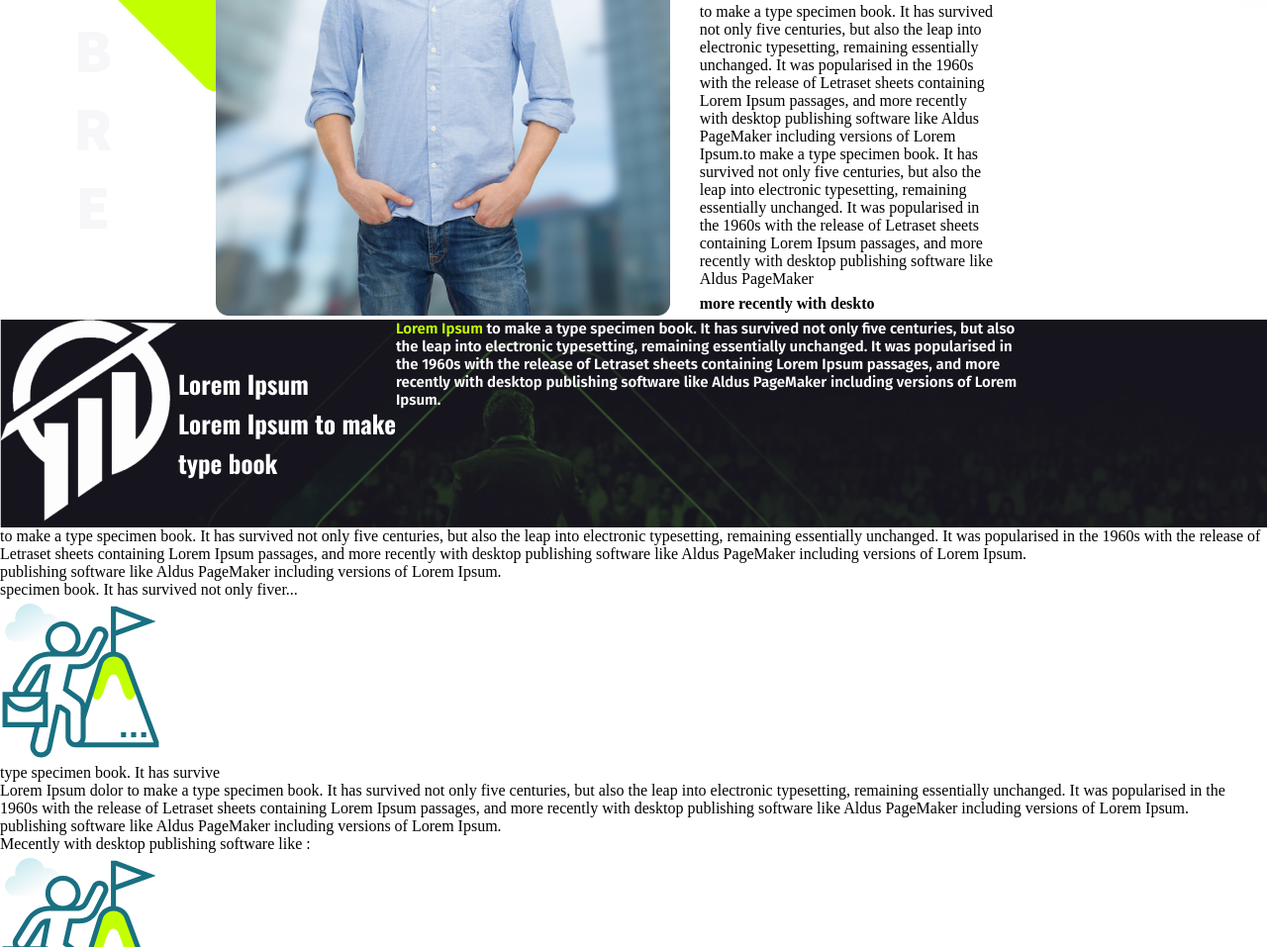
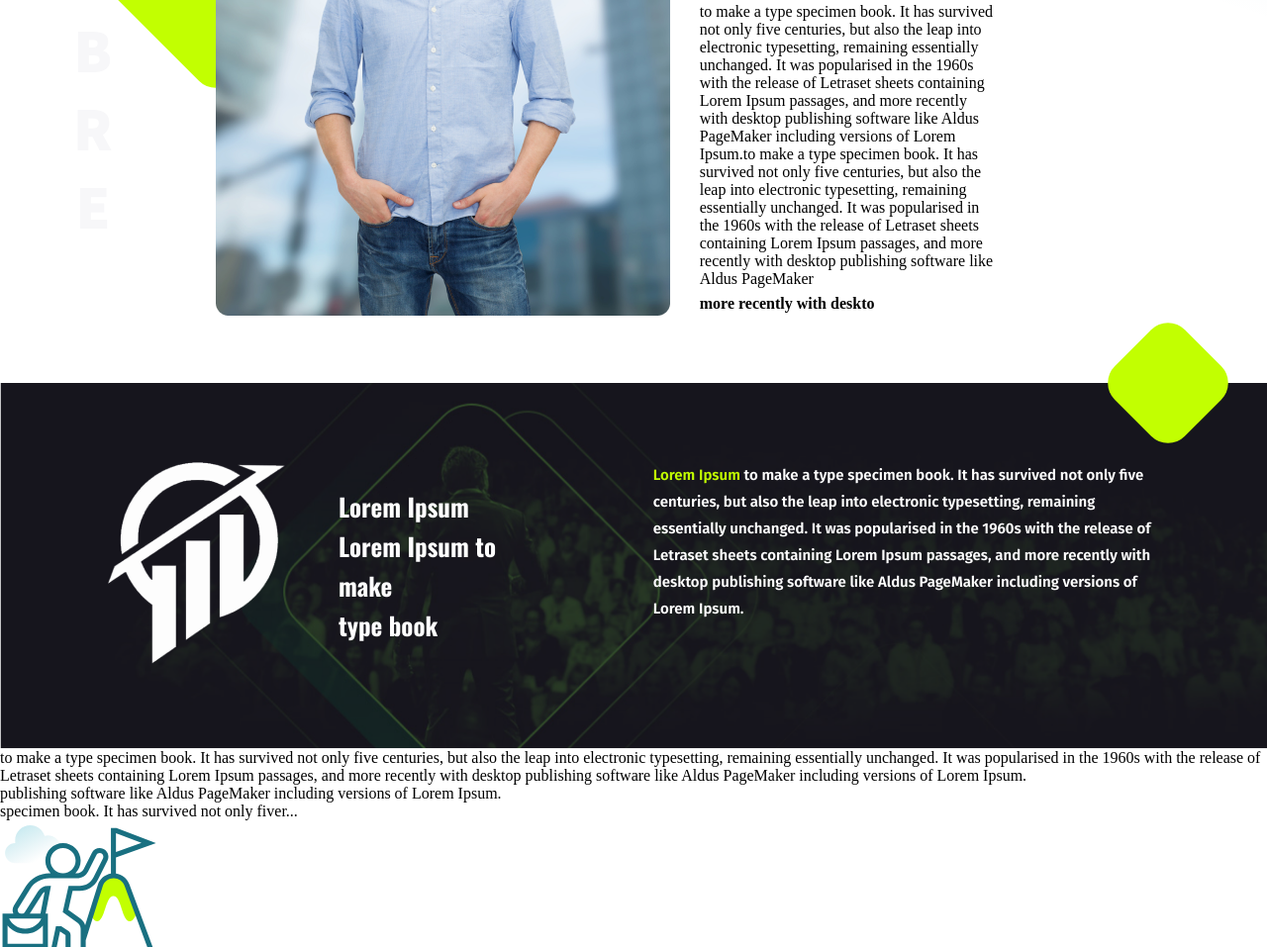
Before and after one commit to BrunoBrasolin/business-market, a website: page index.html in a window 1280 px wide. Shown: the part 765-1722 px from the top of the page at 99% size. Drawn offline with nearby package versions, Linux system fonts and the light colour scheme.

Commit message:
style banner

```diff
--- a/assets/scss/pages/_index.scss
+++ b/assets/scss/pages/_index.scss
@@ -136,15 +136,15 @@
 
     &::before {
       content: "";
-      background: #c2ff01;
+      background-color: #c2ff01;
       height: 250px;
       width: 250px;
       position: absolute;
       z-index: -1;
       left: calc(-250px / 2);
       top: calc(200px / 10);
+      border-radius: 24px;
       transform: rotate(45deg);
-      border-radius: 16px;
     }
   }
 
@@ -200,9 +200,27 @@
 
 .banner {
   background-image: url("../img/background-banner.png");
+  background-size: cover;
+  position: relative;
   width: 100%;
+  margin-top: 5%;
 
   display: flex;
+
+  padding: 80px calc(17% / 2);
+
+  &::after {
+    content: "";
+    background-color: #c2ff01;
+    height: 100px;
+    width: 100px;
+    position: absolute;
+    z-index: 1;
+    right: calc(100px / 2);
+    top: calc(-100px / 2);
+    transform: rotate(45deg);
+    border-radius: 24px;
+  }
 
   h2 {
     font-family: "Oswald", sans-serif;
@@ -210,6 +228,8 @@
     color: #fff;
     font-size: 25px;
     line-height: 40px;
+
+    margin: 0 10% 0 5%;
 
     align-self: center;
   }
@@ -219,6 +239,7 @@
     font-weight: 600;
     font-size: 15px;
     color: #fff;
+    line-height: 27px;
 
     width: 50%;
 
```
Also changed, not shown: public/css/style.css.
